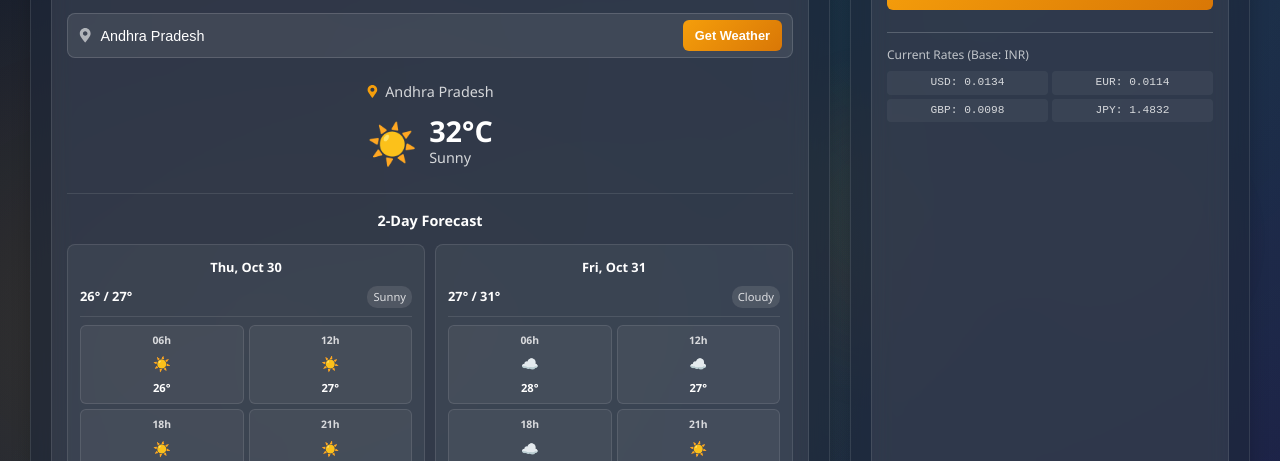
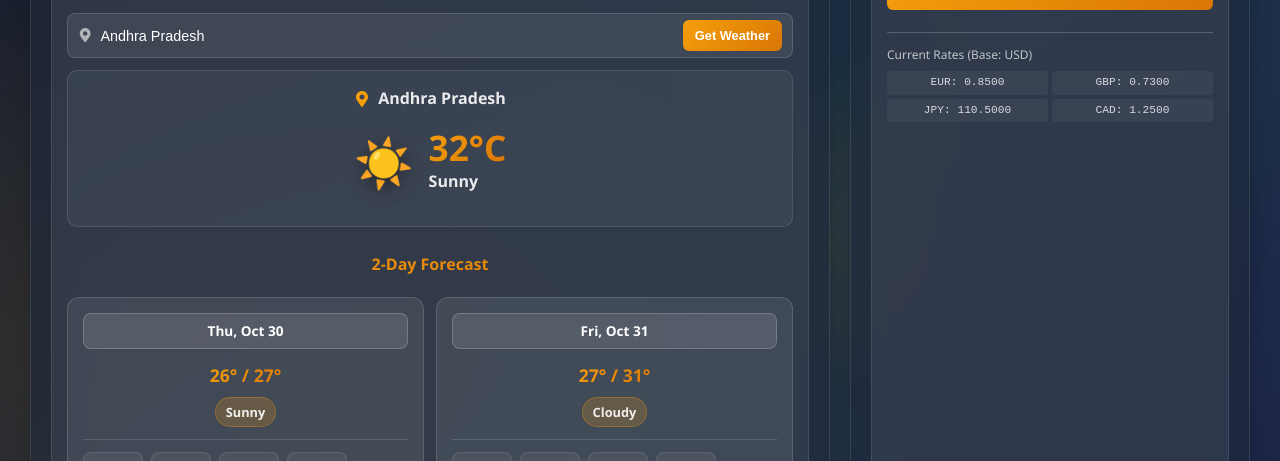
Before and after one commit to sainath1569/AI-Trip-Planner-Client, a React (Create React App) app: page /dashboard in a window 1280 px wide. Shown: the part 339-800 px from the top of the page. Built offline with nearby package versions, Linux system fonts and the light colour scheme; no server answers.

Commit message:
fixed fetching weather through api

```diff
--- a/src/pages/Auth/Auth.css
+++ b/src/pages/Auth/Auth.css
@@ -13,7 +13,79 @@
   position: relative;
   overflow: hidden;
 }
+/* Add these styles to your existing Auth.css */
+/* Add these styles to your Auth.css file */
 
+.password-input-wrapper {
+  position: relative;
+  width: 100%;
+}
+
+.password-input-wrapper .auth-input {
+  padding-right: 45px;
+  width: 100%;
+}
+
+.password-toggle {
+  position: absolute;
+  right: 12px;
+  top: 50%;
+  transform: translateY(-50%);
+  background: none;
+  border: none;
+  cursor: pointer;
+  font-size: 18px;
+  padding: 4px;
+  border-radius: 4px;
+  transition: background-color 0.2s;
+}
+
+.password-toggle:hover {
+  background-color: rgba(0, 0, 0, 0.1);
+}
+
+.password-toggle:active {
+  background-color: rgba(0, 0, 0, 0.2);
+}
+.password-input-wrapper {
+  position: relative;
+  width: 100%;
+}
+
+.password-input {
+  padding-right: 45px !important; /* Space for the eye icon */
+}
+
+.password-toggle-btn {
+  position: absolute;
+  right: 12px;
+  top: 50%;
+  transform: translateY(-50%);
+  background: none;
+  border: none;
+  color: #666;
+  cursor: pointer;
+  padding: 4px;
+  display: flex;
+  align-items: center;
+  justify-content: center;
+  transition: color 0.2s ease;
+}
+
+.password-toggle-btn:hover {
+  color: #333;
+}
+
+.password-toggle-btn:focus {
+  outline: none;
+  color: #007bff;
+}
+
+/* Ensure the input container maintains proper spacing */
+.auth-input-container {
+  position: relative;
+  margin-bottom: 20px;
+}
 .auth-container::before {
   content: '';
   position: absolute;
--- a/src/pages/Auth/signin.js
+++ b/src/pages/Auth/signin.js
@@ -4,6 +4,7 @@ import { useNavigate, Link } from "react-router-dom";
 import Swal from "sweetalert2";
 import { GoogleOAuthProvider, GoogleLogin } from "@react-oauth/google";
 import { jwtDecode } from "jwt-decode";
+import { FaEye, FaEyeSlash } from "react-icons/fa";
 import "./Auth.css";
 
 function LoginComponent() {
@@ -12,6 +13,7 @@ function LoginComponent() {
     password: ""
   });
   const [isLoggingIn, setIsLoggingIn] = useState(false);
+  const [showPassword, setShowPassword] = useState(false);
   const navigate = useNavigate();
 
   const handleChange = (e) => {
@@ -19,6 +21,10 @@ function LoginComponent() {
       ...formData,
       [e.target.name]: e.target.value
     });
+  };
+
+  const togglePasswordVisibility = () => {
+    setShowPassword(!showPassword);
   };
 
   const handleLogin = async () => {
@@ -145,15 +151,24 @@ function LoginComponent() {
 
         <div className="auth-input-container">
           <label className="auth-label" htmlFor="password">Password:</label>
+          <div className="password-input-wrapper">
             <input
-            className="auth-input"
+              className="auth-input password-input"
               id="password"
               name="password"
-            type="password"
+              type={showPassword ? "text" : "password"}
               placeholder="Enter your password"
               value={formData.password}
               onChange={handleChange}
             />
+            <button
+              type="button"
+              className="password-toggle-btn"
+              onClick={togglePasswordVisibility}
+            >
+              <span style={{ fontSize: "1.6rem", lineHeight: 1 }}>{showPassword ? "🙉" : "🙈"}</span>
+            </button>
+          </div>
         </div>
 
         <div className="auth-actions">
--- a/src/pages/Auth/signup.js
+++ b/src/pages/Auth/signup.js
@@ -14,6 +14,8 @@ function SignUpComponent() {
     confirmPassword: ""
   });
   const [isSigningUp, setIsSigningUp] = useState(false);
+  const [showPassword, setShowPassword] = useState(false);
+  const [showConfirmPassword, setShowConfirmPassword] = useState(false);
   const navigate = useNavigate();
 
   const handleChange = (e) => {
@@ -21,6 +23,14 @@ function SignUpComponent() {
       ...formData,
       [e.target.name]: e.target.value
     });
+  };
+
+  const togglePasswordVisibility = () => {
+    setShowPassword(!showPassword);
+  };
+
+  const toggleConfirmPasswordVisibility = () => {
+    setShowConfirmPassword(!showConfirmPassword);
   };
 
   const handleSignUp = async () => {
@@ -170,28 +180,46 @@ function SignUpComponent() {
 
         <div className="auth-input-container">
           <label className="auth-label" htmlFor="password">Password:</label>
+          <div className="password-input-wrapper">
             <input
               className="auth-input"
               id="password"
               name="password"
-            type="password"
+              type={showPassword ? "text" : "password"}
               placeholder="Enter your password"
               value={formData.password}
               onChange={handleChange}
             />
+            <button
+              type="button"
+              className="password-toggle"
+              onClick={togglePasswordVisibility}
+            >
+             <span style={{ fontSize: "1.6rem", lineHeight: 1 }}> {showPassword ? "🙉" : "🙈"} </span>
+            </button>
+          </div>
         </div>
 
         <div className="auth-input-container">
           <label className="auth-label" htmlFor="confirmPassword">Confirm Password:</label>
+          <div className="password-input-wrapper">
             <input
               className="auth-input"
               id="confirmPassword"
               name="confirmPassword"
-            type="password"
+              type={showConfirmPassword ? "text" : "password"}
               placeholder="Confirm your password"
               value={formData.confirmPassword}
               onChange={handleChange}
             />
+            <button
+              type="button"
+              className="password-toggle"
+              onClick={toggleConfirmPasswordVisibility}
+            >
+             <span style={{ fontSize: "1.6rem", lineHeight: 1 }}> {showConfirmPassword ? "🙉" : "🙈"} </span>
+            </button>
+          </div>
         </div>
 
         <div className="auth-actions">
--- a/src/pages/Dashboard.js
+++ b/src/pages/Dashboard.js
@@ -63,17 +63,26 @@ const Dashboard = () => {
   const API_BASE = 'http://127.0.0.1:8000';
 
   // API Service Functions
+  // API Service Functions
 const getAuthToken = () => {
   return localStorage.getItem('token') || localStorage.getItem('access_token');
 };
 
+// Add this function to get API Key
+const getApiKey = () => {
+  return 'Rj1oezb-Yfb2-64DBZiAZqTAB_ox5KRT7CFFKIyL1GE';
+};
+
 const makeAuthenticatedRequest = async (endpoint, options = {}, requiresAuth = true) => {
   const token = getAuthToken();
+  const apiKey = getApiKey();
 
   const config = {
     ...options,
     headers: {
       'Content-Type': 'application/json',
+      'X-API-Key': apiKey,
+      'x-real-ip': '127.0.0.1',
       ...options.headers,
     },
   };
@@ -103,10 +112,14 @@ const Dashboard = () => {
 };
 
 const makePublicRequest = async (endpoint, options = {}) => {
+  const apiKey = getApiKey();
+
   const config = {
     ...options,
     headers: {
       'Content-Type': 'application/json',
+      'X-API-Key': apiKey,
+      'x-real-ip': '127.0.0.1',
       ...options.headers,
     },
   };
@@ -597,8 +610,14 @@ const Dashboard = () => {
       result: prev.amount * rate
     }));
   }
-  }, [converter.amount, converter.from, converter.to, currencyRates]);
+}, [converter.amount, converter.to, currencyRates]);
 
+// Update currency rates when base currency changes
+useEffect(() => {
+  if (converter.from) {
+    fetchCurrencyRates(converter.from);
+  }
+}, [converter.from]);
   if (loading) {
     return (
       <div className="loading-container-db">
--- a/src/styles/Dashboard.css
+++ b/src/styles/Dashboard.css
@@ -425,6 +425,7 @@
 }
 
 /* Forecast Section - Compact */
+/* Forecast Section - Horizontal Layout */
 .forecast-section-db {
   flex: 1;
   display: flex;
@@ -432,103 +433,292 @@
 }
 
 .forecast-title-db {
-  margin-bottom: 12px;
+  margin-bottom: 15px;
   color: #ffffff;
-  font-size: 0.9rem;
+  font-size: 1rem;
   font-weight: 600;
   text-align: center;
+  background: linear-gradient(135deg, #f59e0b, #d97706);
+  -webkit-background-clip: text;
+  -webkit-text-fill-color: transparent;
+  background-clip: text;
+  padding: 5px 0;
 }
 
 .forecast-days-db {
-  display: grid;
-  grid-template-columns: 1fr 1fr;
-  gap: 10px;
+  display: flex;
+  gap: 12px;
   flex: 1;
+  justify-content: space-between;
 }
 
 .forecast-day-db {
-  background: rgba(255, 255, 255, 0.05);
-  padding: 12px;
-  border-radius: 8px;
-  border: 1px solid rgba(255, 255, 255, 0.1);
+  background: rgba(255, 255, 255, 0.08);
+  padding: 15px;
+  border-radius: 12px;
+  border: 1px solid rgba(255, 255, 255, 0.15);
   display: flex;
   flex-direction: column;
+  flex: 1;
+  min-width: 0;
+  transition: all 0.3s ease;
+  position: relative;
+  overflow: hidden;
+}
+
+.forecast-day-db::before {
+  content: '';
+  position: absolute;
+  top: 0;
+  left: 0;
+  right: 0;
+  height: 3px;
+  background: linear-gradient(90deg, #f59e0b, #d97706);
+  transform: scaleX(0);
+  transition: transform 0.3s ease;
+}
+
+.forecast-day-db:hover {
+  border-color: rgba(245, 158, 11, 0.4);
+  transform: translateY(-3px);
+  box-shadow: 0 8px 25px rgba(0, 0, 0, 0.3);
+}
+
+.forecast-day-db:hover::before {
+  transform: scaleX(1);
 }
 
 .forecast-date-db {
-  font-weight: 600;
-  font-size: 0.8rem;
-  margin-bottom: 8px;
+  font-weight: 700;
+  font-size: 0.85rem;
+  margin-bottom: 12px;
   color: #ffffff;
   text-align: center;
+  background: rgba(255, 255, 255, 0.1);
+  padding: 6px 10px;
+  border-radius: 8px;
+  border: 1px solid rgba(255, 255, 255, 0.2);
 }
 
 .day-summary-db {
   display: flex;
-  justify-content: space-between;
+  flex-direction: column;
   align-items: center;
-  margin-bottom: 8px;
-  padding-bottom: 8px;
-  border-bottom: 1px solid rgba(255, 255, 255, 0.1);
+  margin-bottom: 12px;
+  padding-bottom: 12px;
+  border-bottom: 1px solid rgba(255, 255, 255, 0.15);
+  gap: 8px;
 }
 
 .day-temp-range-db {
-  font-size: 0.8rem;
-  font-weight: 600;
+  font-size: 1.1rem;
+  font-weight: 700;
   color: #ffffff;
+  background: linear-gradient(135deg, #f59e0b, #d97706);
+  -webkit-background-clip: text;
+  -webkit-text-fill-color: transparent;
+  background-clip: text;
 }
 
 .day-condition-db {
-  font-size: 0.7rem;
-  color: rgba(255, 255, 255, 0.8);
+  font-size: 0.8rem;
+  color: rgba(255, 255, 255, 0.9);
   text-transform: capitalize;
-  background: rgba(255, 255, 255, 0.1);
-  padding: 2px 6px;
-  border-radius: 10px;
+  background: rgba(245, 158, 11, 0.2);
+  padding: 4px 10px;
+  border-radius: 15px;
+  border: 1px solid rgba(245, 158, 11, 0.3);
+  font-weight: 600;
+}
+.hourly-forecast-db {
+  display: flex;
+  gap: 8px;
+  flex: 1;
+  overflow-x: auto;
+  padding-bottom: 5px;
+  scrollbar-width: thin;
+  scrollbar-color: rgba(245, 158, 11, 0.5) rgba(255, 255, 255, 0.1);
 }
 
-/* Hourly Forecast - Compact */
-.hourly-forecast-db {
-  display: grid;
-  grid-template-columns: repeat(2, 1fr);
-  gap: 5px;
-  flex: 1;
+.hourly-forecast-db::-webkit-scrollbar {
+  height: 6px;
+}
+
+.hourly-forecast-db::-webkit-scrollbar-track {
+  background: rgba(255, 255, 255, 0.1);
+  border-radius: 3px;
+}
+
+.hourly-forecast-db::-webkit-scrollbar-thumb {
+  background: rgba(245, 158, 11, 0.5);
+  border-radius: 3px;
+}
+
+.hourly-forecast-db::-webkit-scrollbar-thumb:hover {
+  background: rgba(245, 158, 11, 0.7);
 }
 
 .hour-slot-db {
   display: flex;
   flex-direction: column;
   align-items: center;
-  padding: 6px 4px;
-  background: rgba(255, 255, 255, 0.05);
-  border-radius: 6px;
+  padding: 8px 10px;
+  background: rgba(255, 255, 255, 0.06);
+  border-radius: 8px;
   border: 1px solid rgba(255, 255, 255, 0.1);
   transition: all 0.3s ease;
+  position: relative;
+  min-width: 60px;
+  flex-shrink: 0;
 }
 
 .hour-slot-db:hover {
-  background: rgba(255, 255, 255, 0.1);
-  transform: translateY(-1px);
+  background: rgba(255, 255, 255, 0.12);
+  transform: translateY(-2px);
+  border-color: rgba(245, 158, 11, 0.3);
+}
+
+.hour-slot-db::after {
+  content: '';
+  position: absolute;
+  bottom: 0;
+  left: 50%;
+  transform: translateX(-50%);
+  width: 0;
+  height: 2px;
+  background: linear-gradient(90deg, #f59e0b, #d97706);
+  transition: width 0.3s ease;
+}
+
+.hour-slot-db:hover::after {
+  width: 80%;
 }
 
 .hour-time-db {
-  font-size: 0.65rem;
+  font-size: 0.7rem;
   font-weight: 600;
-  color: rgba(255, 255, 255, 0.8);
+  color: rgba(255, 255, 255, 0.9);
+  margin-bottom: 6px;
+  white-space: nowrap;
+}
+
+.hour-icon-db {
+  font-size: 1.1rem;
+  margin-bottom: 6px;
+  filter: drop-shadow(0 2px 4px rgba(0, 0, 0, 0.3));
+}
+
+.hour-temp-db {
+  font-size: 0.75rem;
+  font-weight: 700;
+  color: #ffffff;
+  background: rgba(255, 255, 255, 0.1);
+  padding: 2px 6px;
+  border-radius: 10px;
+  min-width: 30px;
+  text-align: center;
+}
+/* Current Weather - Enhanced */
+.current-weather-db {
+  text-align: center;
+  padding: 15px 0;
+  margin-bottom: 20px;
+  border-bottom: 1px solid rgba(255, 255, 255, 0.15);
+  background: rgba(255, 255, 255, 0.05);
+  border-radius: 10px;
+  border: 1px solid rgba(255, 255, 255, 0.1);
+}
+
+.weather-location-db {
+  display: flex;
+  align-items: center;
+  justify-content: center;
+  gap: 8px;
+  color: rgba(255, 255, 255, 0.9);
+  margin-bottom: 12px;
+  font-size: 1rem;
+  font-weight: 600;
+}
+
+.location-icon-db {
+  color: #f59e0b;
+  font-size: 1rem;
+}
+
+.weather-main-db {
+  display: flex;
+  align-items: center;
+  justify-content: center;
+  gap: 15px;
+  margin-bottom: 10px;
+}
+
+.weather-icon-db.large {
+  font-size: 3rem;
+  filter: drop-shadow(0 4px 8px rgba(0, 0, 0, 0.4));
+}
+
+.weather-details-db {
+  text-align: left;
+}
+
+.weather-temp-db {
+  font-size: 2.2rem;
+  font-weight: 700;
+  color: #ffffff;
+  line-height: 1;
+  background: linear-gradient(135deg, #f59e0b, #d97706);
+  -webkit-background-clip: text;
+  -webkit-text-fill-color: transparent;
+  background-clip: text;
   margin-bottom: 4px;
 }
 
-.hour-icon-db {
-  font-size: 0.9rem;
-  margin-bottom: 4px;
+.weather-desc-db {
+  font-size: 1rem;
+  color: rgba(255, 255, 255, 0.9);
+  text-transform: capitalize;
+  font-weight: 600;
 }
 
-.hour-temp-db {
-  font-size: 0.7rem;
-  font-weight: 600;
-  color: #ffffff;
+/* Weather Loading State */
+.weather-loading-db {
+  display: flex;
+  flex-direction: column;
+  align-items: center;
+  justify-content: center;
+  padding: 40px 15px;
+  color: rgba(255, 255, 255, 0.7);
+  background: rgba(255, 255, 255, 0.05);
+  border-radius: 10px;
+  border: 1px solid rgba(255, 255, 255, 0.1);
 }
 
+.loading-spinner-small-db {
+  width: 30px;
+  height: 30px;
+  border: 3px solid rgba(255, 255, 255, 0.3);
+  border-top: 3px solid #f59e0b;
+  border-radius: 50%;
+  animation: spin-db 1s linear infinite;
+  margin-bottom: 15px;
+}
+
+/* Weather Prompt */
+.weather-prompt-db {
+  text-align: center;
+  padding: 40px 15px;
+  color: rgba(255, 255, 255, 0.7);
+  background: rgba(255, 255, 255, 0.05);
+  border-radius: 10px;
+  border: 1px solid rgba(255, 255, 255, 0.1);
+}
+
+.weather-prompt-db p {
+  margin: 0;
+  font-size: 0.95rem;
+  line-height: 1.5;
+}
 /* Currency Converter - Compact */
 .converter-db {
   display: flex;
```
Lines whose indentation alone changed are shown as unchanged.
